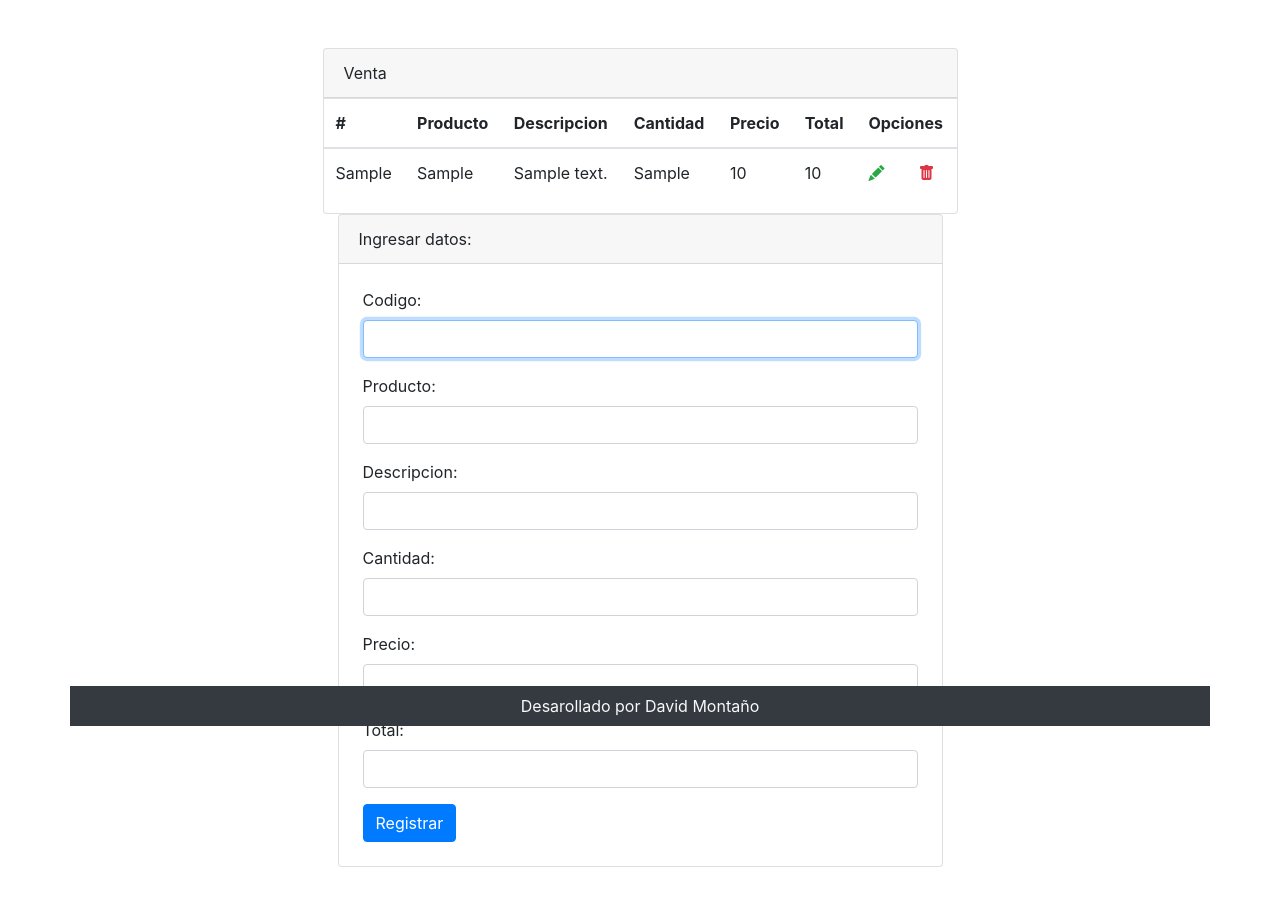
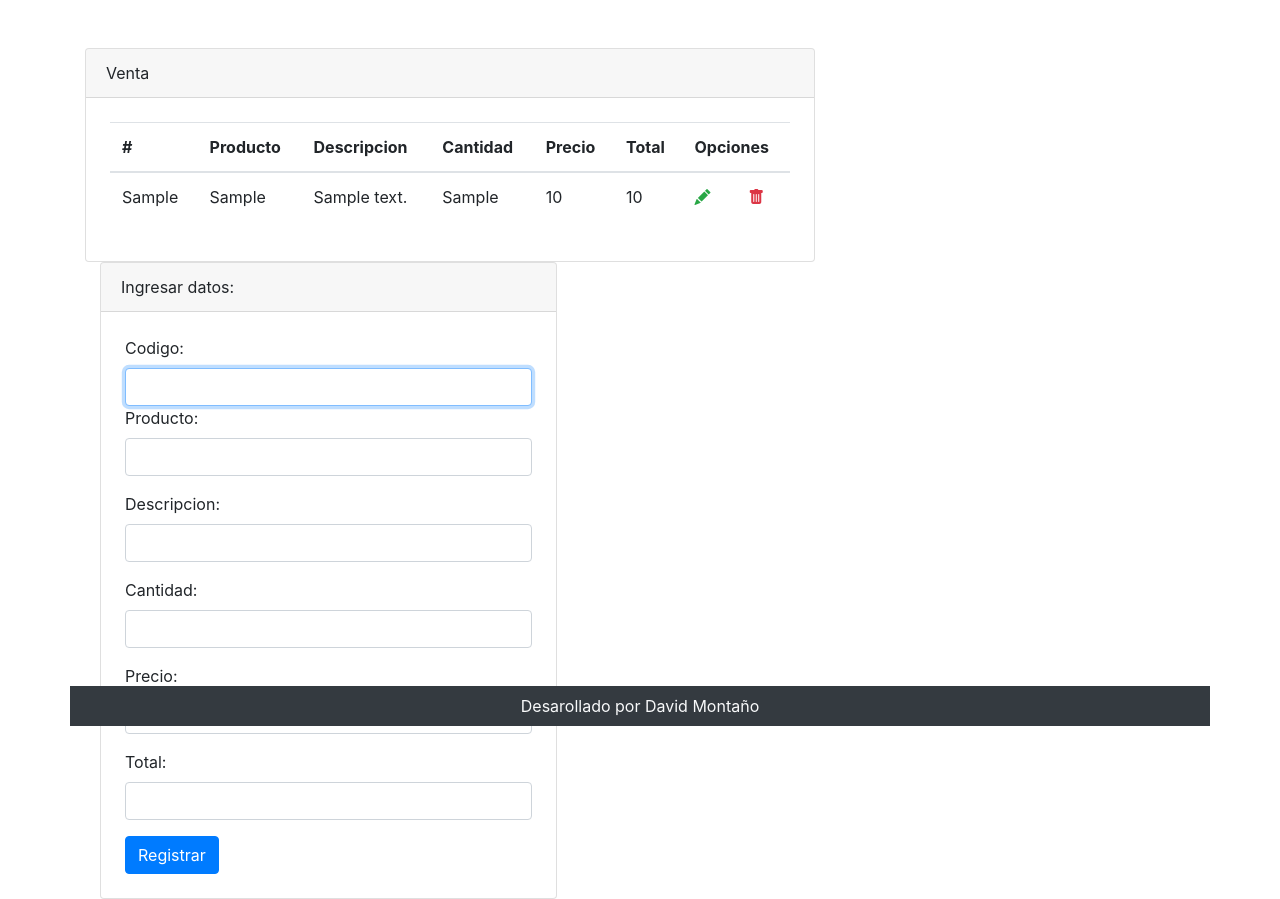
Before and after one commit to DavettaProg/CrudOxxo, a PHP site: page /index.php in a window 1280 px wide. Shown: the part 74-973 px from the top of the page. Before the commit the page ends 941 px from the top, so only its background shows below. Run offline with PHP 8.4, Linux system fonts and the light colour scheme; tables that the repository leaves empty or names only in its code hold one stand-in row (values such as "Sample post").

Commit message:
cambio en el index front end

```diff
--- a/index.php
+++ b/index.php
@@ -8,8 +8,8 @@
 ?>
 
 <div class="container mt-5">
-  <div class="row justify-content-center">
-    <div class="col-md-7">
+  <div class="row">
+    <div class="col-md-8">
         <!--inicio alerta-->
         <?php
             if(isset($_GET['mensaje']) and $_GET['mensaje'] == 'falta'){
@@ -74,7 +74,7 @@
         <div class="card-header">
           Venta
       </div>
-      <div class="p-0">
+      <div class="p-4">
         <div class="table-responsive">
           <table class="table align-middle">
             <thead>
@@ -116,13 +116,13 @@
         </div>
       </div>
     </div>
-    <div class="col-md">
+    <div class="col-8">
        <div class="card">
         <div class="card-header">
           Ingresar datos:
         </div>
         <form class="p-4" method="POST" action="registrar.php">
-          <div class="mb-3">
+          <div class="mb-0">
             <label class="form-label">Codigo: </label>
             <input type="text" class="form-control" name="txtcodigo" autofocus required>
           </div>
```
